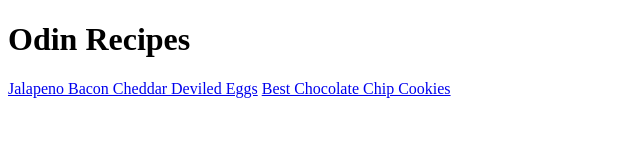
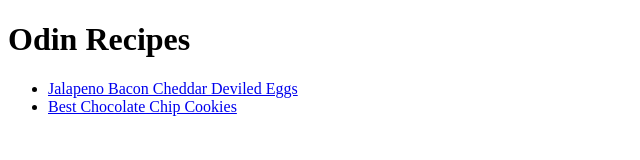
Before and after one commit to farlandJeff/odin-recipes, a plain HTML site: page index.html in a window 1280 px wide. Shown: the whole page, without its empty margins (0-640 px from the left). Drawn offline with Linux system fonts and the light colour scheme.

Commit message:
Add unordered list

```diff
--- a/index.html
+++ b/index.html
@@ -8,7 +8,9 @@
 </head>
 <body>
     <h1>Odin Recipes</h1>
-    <a href="./recipes/deviled-eggs.html">Jalapeno Bacon Cheddar Deviled Eggs</a>
-    <a href="./recipes/cookie.html">Best Chocolate Chip Cookies</a>
+    <ul>
+        <li><a href="./recipes/deviled-eggs.html">Jalapeno Bacon Cheddar Deviled Eggs</a></li>
+        <li><a href="./recipes/cookie.html">Best Chocolate Chip Cookies</a></li>
+    </ul>
 </body>
 </html>
```
